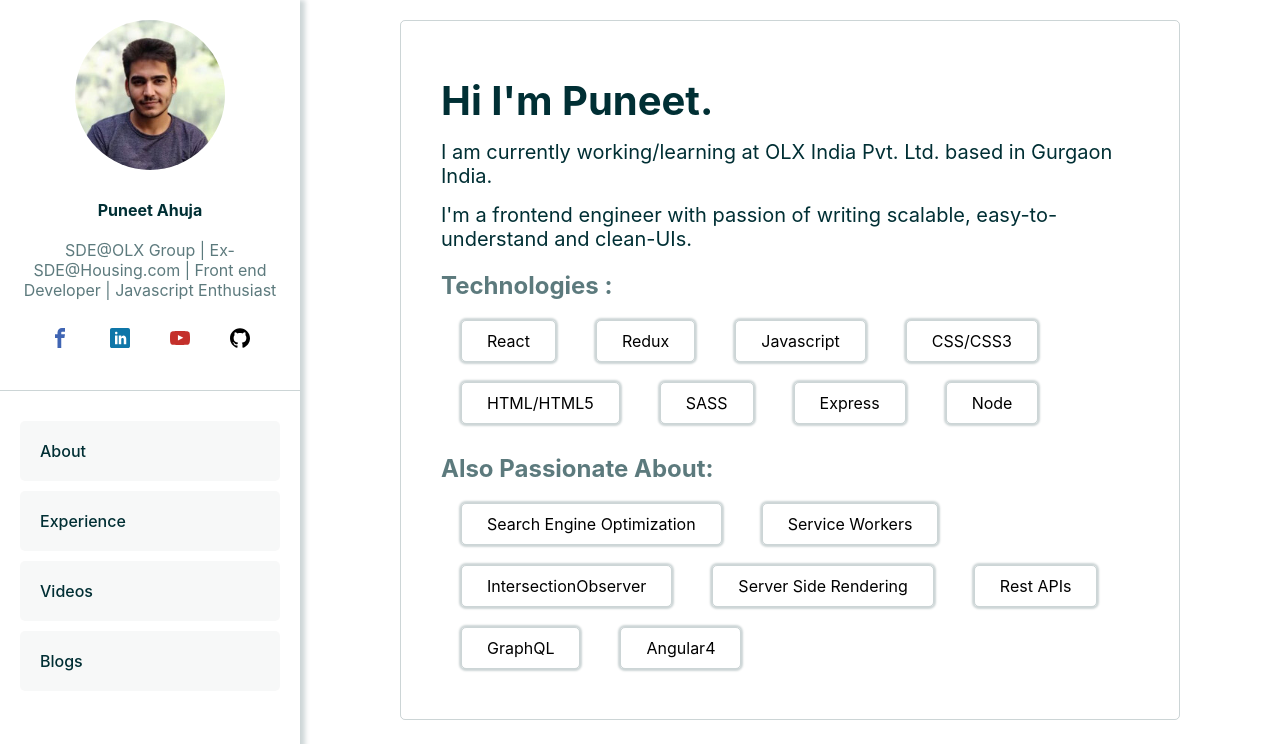
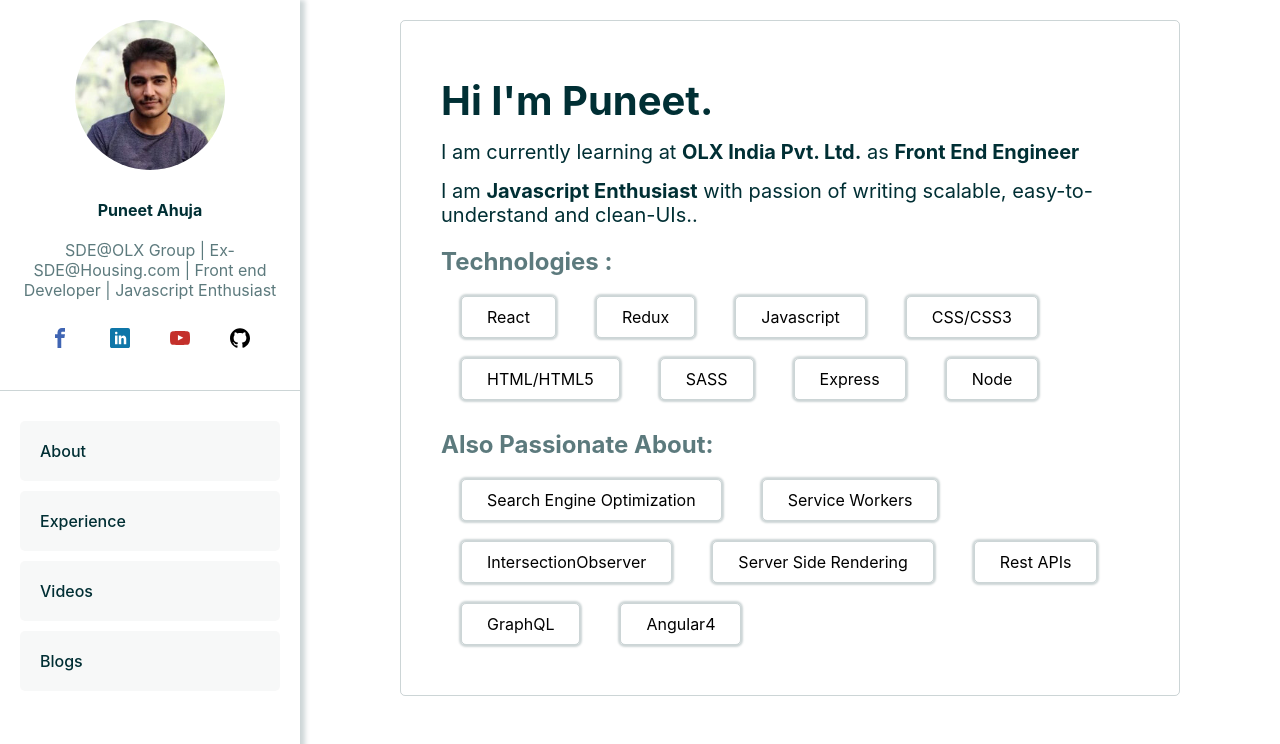
Before and after one commit to puneet-ahuja/portfolio, a React (Create React App) app: page / in a window 1280 px wide. Shown: the top 744 px of the page. Built offline with nearby package versions, Linux system fonts and the light colour scheme.

Commit message:
Updated About Section Content

```diff
--- a/public/index.html
+++ b/public/index.html
@@ -9,7 +9,7 @@
       name="description"
       content="Portfolio - Puneet Ahuja - SDE at OLX India Pvt. Ltd."
     />
-    <link rel="apple-touch-icon" href="%PUBLIC_URL%/logo192.png" />
+    <link rel="apple-touch-icon" href="%PUBLIC_URL%/Profile.jpeg" />
     <!--
       manifest.json provides metadata used when your web app is installed on a
       user's mobile device or desktop. See https://developers.google.com/web/fundamentals/web-app-manifest/
--- a/src/components/Section/components/AboutSection/index.js
+++ b/src/components/Section/components/AboutSection/index.js
@@ -8,8 +8,8 @@
     return (
         <div className="about-section" >
             <div className='about-section-heading'>Hi I'm Puneet.</div>
-            <div className='about-section-subheading'>I am currently working/learning at OLX India Pvt. Ltd. based in Gurgaon India.</div>
-            <div className='about-section-subheading'>I'm a frontend engineer with passion of writing scalable, easy-to-understand and clean-UIs.</div>
+            <div className='about-section-subheading'>I am currently learning at <strong>OLX India Pvt. Ltd.</strong> as <strong>Front End Engineer</strong></div>
+            <div className='about-section-subheading'>I am <strong>Javascript Enthusiast</strong> with passion of writing scalable, easy-to-understand and clean-UIs..</div>
             {aboutDetails.map((details,index)=>{
                 const { title, data=[] } = details
                 return (
```
